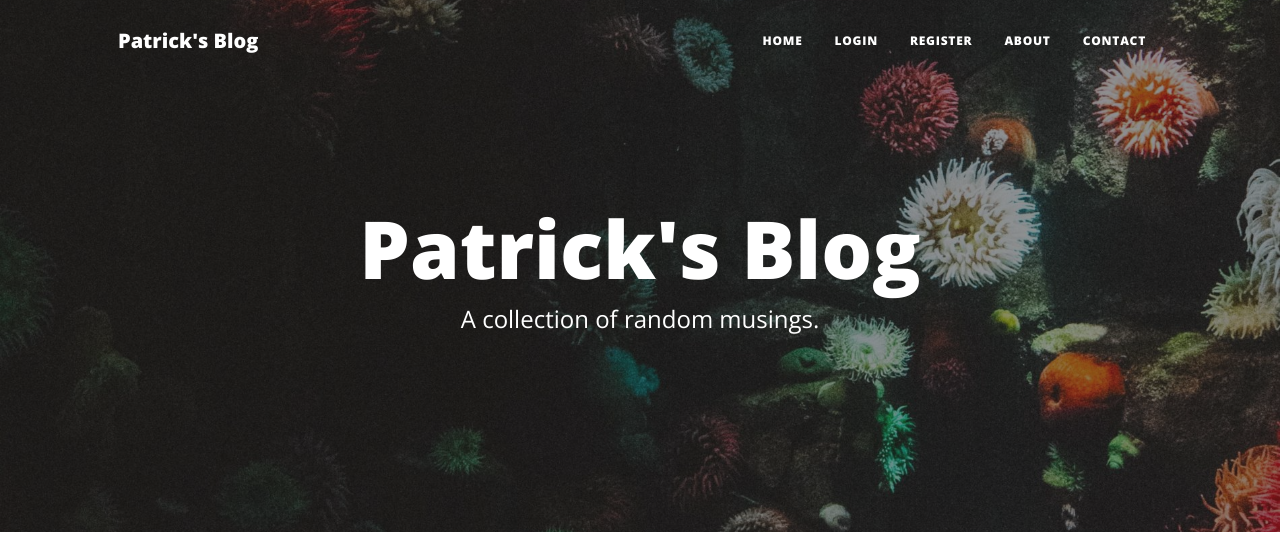
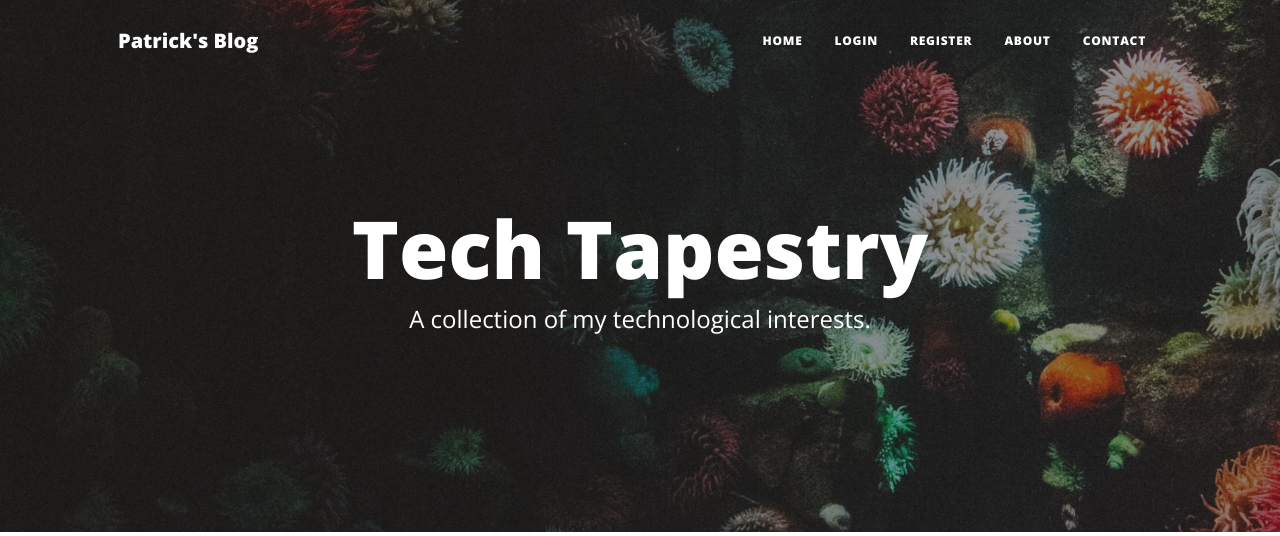
Before and after one commit to patrickanyanwu/Tech-Tapestry, a Flask app: page / in a window 1280 px wide. Shown: the top 536 px of the page. Run offline with Flask 3, Linux system fonts and the light colour scheme; data comes from the database, SQL or seed files in the repository; some libraries are stand-ins or nearby versions.

Commit message:
Update index.html

```diff
--- a/templates/index.html
+++ b/templates/index.html
@@ -9,8 +9,8 @@
     <div class="row gx-4 gx-lg-5 justify-content-center">
       <div class="col-md-10 col-lg-8 col-xl-7">
         <div class="site-heading">
-          <h1>Patrick's Blog</h1>
-          <span class="subheading">A collection of random musings.</span>
+          <h1>Tech Tapestry</h1>
+          <span class="subheading">A collection of my technological interests.</span>
         </div>
       </div>
     </div>
```
